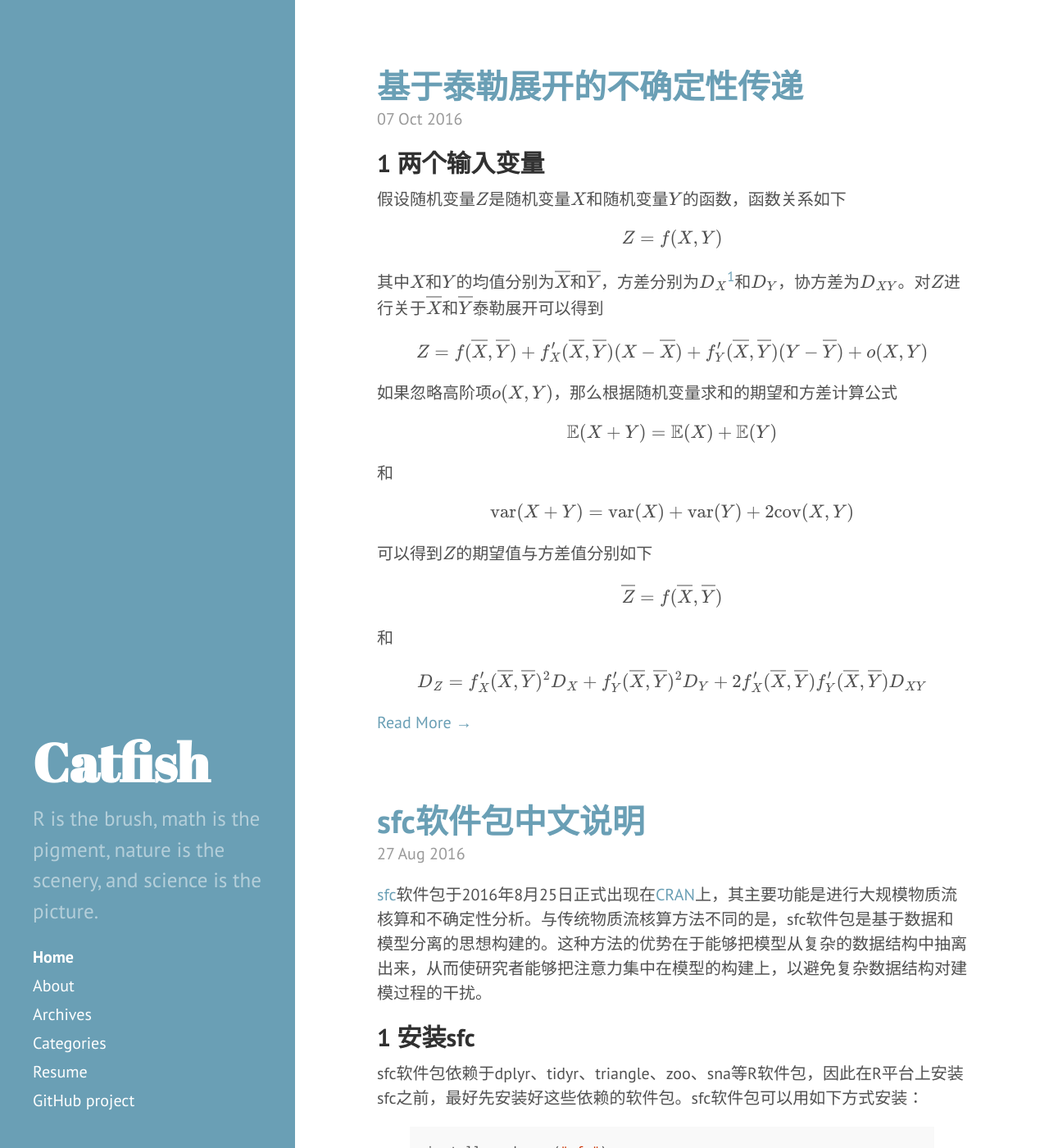
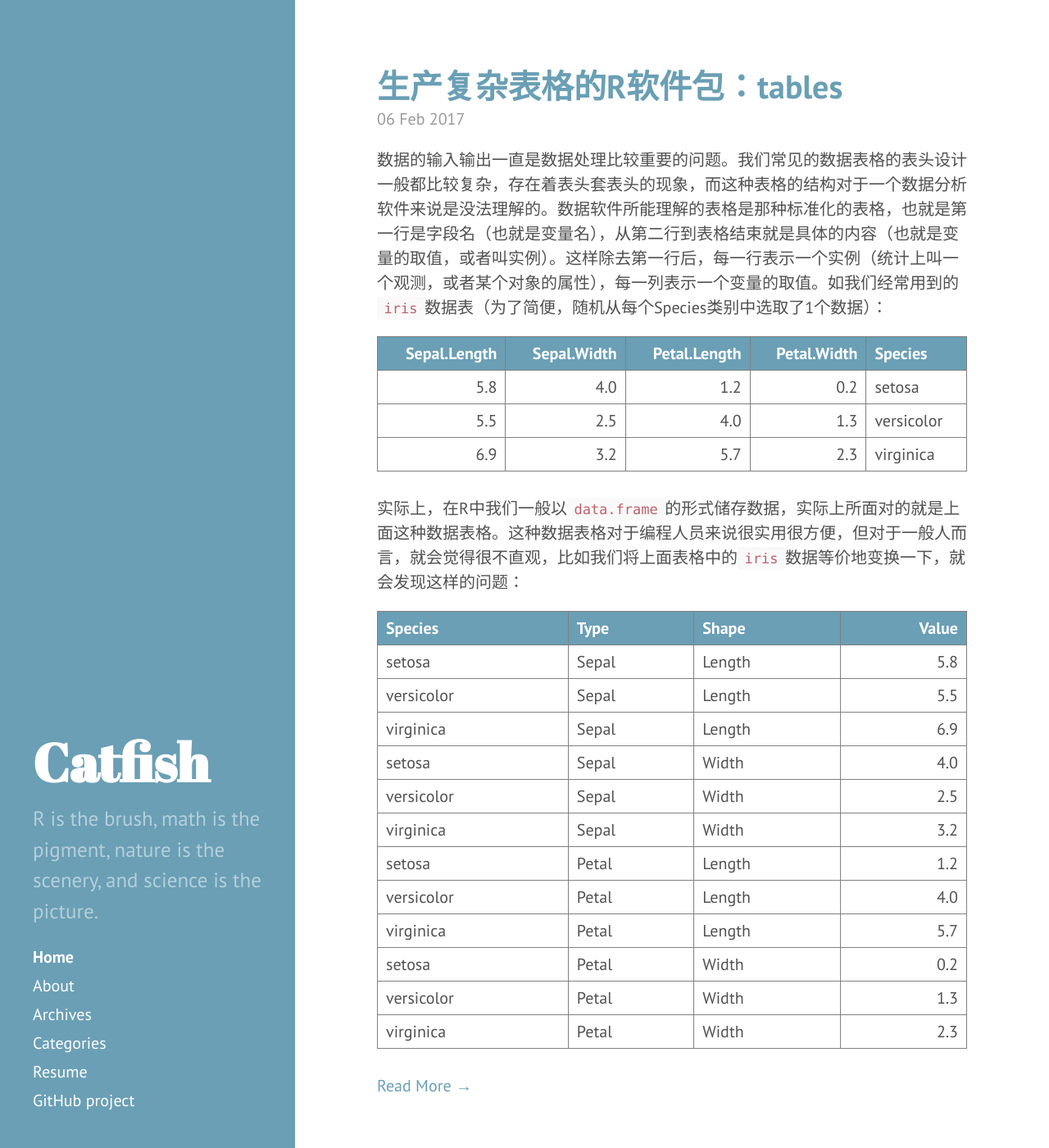
Before and after one commit to ctfysh/ctfysh.github.io, a Jekyll site: the page built from index.html, in a window 1280 px wide and 1400 px high. Shown: the whole window at 82% size. Built offline with Jekyll 4.4.1, drawn with Linux system fonts in a browser that asks for light colours; formulas are drawn with MathJax 3; the list of posts is cut into pages by our own code; comment, search, counter and statistics services are not loaded; some of the changed text lies outside the part shown.

Commit message:
add new post and modified table css in poole.css

```diff
--- /dev/null
+++ b/_posts/2017-02-06-tables-package-usage.md
@@ -0,0 +1,553 @@
+---
+layout: post
+title:  生产复杂表格的R软件包：tables
+date: "2017-02-06 17:16:02"
+published: true
+tags: [R package, Data manipulation]
+---
+
+
+
+数据的输入输出一直是数据处理比较重要的问题。我们常见的数据表格的表头设计一般都比较复杂，存在着表头套表头的现象，而这种表格的结构对于一个数据分析软件来说是没法理解的。数据软件所能理解的表格是那种标准化的表格，也就是第一行是字段名（也就是变量名），从第二行到表格结束就是具体的内容（也就是变量的取值，或者叫实例）。这样除去第一行后，每一行表示一个实例（统计上叫一个观测，或者某个对象的属性），每一列表示一个变量的取值。如我们经常用到的`iris`数据表（为了简便，随机从每个Species类别中选取了1个数据）：
+
+
+| Sepal.Length| Sepal.Width| Petal.Length| Petal.Width|Species    |
+|------------:|-----------:|------------:|-----------:|:----------|
+|          5.8|         4.0|          1.2|         0.2|setosa     |
+|          5.5|         2.5|          4.0|         1.3|versicolor |
+|          6.9|         3.2|          5.7|         2.3|virginica  |
+
+实际上，在R中我们一般以`data.frame`的形式储存数据，实际上所面对的就是上面这种数据表格。这种数据表格对于编程人员来说很实用很方便，但对于一般人而言，就会觉得很不直观，比如我们将上面表格中的`iris`数据等价地变换一下，就会发现这样的问题：
+
+
+|Species    |Type  |Shape  | Value|
+|:----------|:-----|:------|-----:|
+|setosa     |Sepal |Length |   5.8|
+|versicolor |Sepal |Length |   5.5|
+|virginica  |Sepal |Length |   6.9|
+|setosa     |Sepal |Width  |   4.0|
+|versicolor |Sepal |Width  |   2.5|
+|virginica  |Sepal |Width  |   3.2|
+|setosa     |Petal |Length |   1.2|
+|versicolor |Petal |Length |   4.0|
+|virginica  |Petal |Length |   5.7|
+|setosa     |Petal |Width  |   0.2|
+|versicolor |Petal |Width  |   1.3|
+|virginica  |Petal |Width  |   2.3|
+
+<!-- more -->
+
+1. 表格很长；
+1. 表格中重复的信息很多。
+
+因此我们很难对数据有个直观的理解和认识，也不便于数据的比较。相反，如果我们把上面的数据变成下面这个样子，可能就容易理解很多了:
+
+<style>
+.Rtable thead, .Rtable .even {
+  background-color: inherit;
+}
+.left   { text-align:left; }
+.center { text-align:center; }
+.right  { text-align:right; }
+.Rtable, .Rtable thead {
+  border-collapse: collapse;
+  border-style: solid;
+  border-width: medium 0;
+  border-color: inherit;
+}
+.Rtable th, .Rtable td {
+  padding-left: 0.5em;
+  padding-right: 0.5em;
+  border-width: 0;
+}
+</style>
+<table class="Rtable">
+<thead>
+<tr class="center">
+  <th>&nbsp;</th>
+  <th>&nbsp;</th>
+  <th colspan="3">Species</th>
+</tr>
+ <tr class="center">
+  <th>Type</th>
+  <th>Shape</th>
+  <th>setosa</th>
+  <th>versicolor</th>
+  <th>virginica</th>
+</tr>
+</thead>
+<tbody>
+<tr class="center">
+  <th class="left">Petal</th>
+  <th class="left">Length</th>
+  <td>1.2</td>
+  <td>4.0</td>
+  <td>5.7</td>
+</tr>
+ <tr class="center">
+  <th class="left">&nbsp;</th>
+  <th class="left">Width</th>
+  <td>0.2</td>
+  <td>1.3</td>
+  <td>2.3</td>
+</tr>
+ <tr class="center">
+  <th class="left">Sepal</th>
+  <th class="left">Length</th>
+  <td>5.8</td>
+  <td>5.5</td>
+  <td>6.9</td>
+</tr>
+ <tr class="center">
+  <th class="left">&nbsp;</th>
+  <th class="left">Width</th>
+  <td>4.0</td>
+  <td>2.5</td>
+  <td>3.2</td>
+</tr>
+</tbody>
+</table>
+
+上面这种表格的表头是复合式的表头，生成的表格也是“交叉式”的表格，而非前面“清单式”的表格。在R中，将“清单式”的表格转换成“交叉式”的表格，所用到的工具是Duncan Murdoch开发的软件包`tables`。在这个软件包的描述中，他写到
+
+> Computes and displays complex tables of summary statistics.
+  Output may be in LaTeX, HTML, plain text, or an R
+  matrix for further processing.
+
+也就是说，`tables`这个软件包的作用有两个：
+
+1. 汇总数据；
+1. 输出复杂“交叉式”表格。
+
+那么，上面的复杂“交叉式”表格是如何通过代码实现的呢？其实只用到了一个函数，那就是`tabular`这个函数：
+
+
+{% highlight r %}
+tabular(Factor(Type) * Factor(Shape) ~
+          Species * Heading() * Value * Heading() * mean,
+        data = d1)
+{% endhighlight %}
+
+从上面的代码中可以看出，`tabular`这个函数最主要的操作手段是一个`formula`，这个`formula`用`~`将两个部分连接起来，其中`~`左边表示的是“交叉式”表格的“行表头”（即所生成的表格左边标蓝绿底白字的那2列），其右边表示的是“列表头”（即所生成的表格上边标蓝绿底白字的那2行）。下面用另外一个例子来说明`formula`如何编写：
+
+
+{% highlight r %}
+tabular((Species + 1) ~ (n = 1) + Format(digits = 2) *
+          (Sepal.Length + Sepal.Width) * (mean + sd),
+          data = iris)
+{% endhighlight %}
+
+这个代码生成的表格为：
+
+<style>
+.Rtable thead, .Rtable .even {
+  background-color: inherit;
+}
+.left   { text-align:left; }
+.center { text-align:center; }
+.right  { text-align:right; }
+.Rtable, .Rtable thead {
+  border-collapse: collapse;
+  border-style: solid;
+  border-width: medium 0;
+  border-color: inherit;
+}
+.Rtable th, .Rtable td {
+  padding-left: 0.5em;
+  padding-right: 0.5em;
+  border-width: 0;
+}
+</style>
+<table class="Rtable">
+<thead>
+<tr class="center">
+  <th>&nbsp;</th>
+  <th>&nbsp;</th>
+  <th colspan="2">Sepal.Length</th>
+  <th colspan="2">Sepal.Width</th>
+</tr>
+ <tr class="center">
+  <th>Species</th>
+  <th>n</th>
+  <th>mean</th>
+  <th>sd</th>
+  <th>mean</th>
+  <th>sd</th>
+</tr>
+</thead>
+<tbody>
+<tr class="center">
+  <th class="left">setosa</th>
+  <td> 50</td>
+  <td>5.01</td>
+  <td>0.35</td>
+  <td>3.43</td>
+  <td>0.38</td>
+</tr>
+ <tr class="center">
+  <th class="left">versicolor</th>
+  <td> 50</td>
+  <td>5.94</td>
+  <td>0.52</td>
+  <td>2.77</td>
+  <td>0.31</td>
+</tr>
+ <tr class="center">
+  <th class="left">virginica</th>
+  <td> 50</td>
+  <td>6.59</td>
+  <td>0.64</td>
+  <td>2.97</td>
+  <td>0.32</td>
+</tr>
+ <tr class="center">
+  <th class="left">All</th>
+  <td>150</td>
+  <td>5.84</td>
+  <td>0.83</td>
+  <td>3.06</td>
+  <td>0.44</td>
+</tr>
+</tbody>
+</table>
+
+在`formula`中，除`~`外还有3个重要的符号：`+`、`*`和`=`。简单地说，`+`所起的作用就是连接作用：在`~`左边，变量用`+`相连就表示增加这些变量所代表的行，“+1”就表示增加一行汇总“All”；在`~`右边，变量用`+`相连就表示增加这些变量所代表的列，“+1”就表示增加一行汇总“All”。`~`左右两边不能同时为1（即“1~1”），因为这个表是空表无意义。
+
+用下面的例子来说明`+`的用法。
+
+
+{% highlight r %}
+set.seed(123)
+X <- runif(10)
+A <- sample(letters[1:2], 10, rep=TRUE)
+B <- factor(A)
+{% endhighlight %}
+
+- `+`在`~`左边
+
+
+{% highlight r %}
+tabular(A + B ~ 1)
+{% endhighlight %}
+
+<style>
+.Rtable thead, .Rtable .even {
+  background-color: inherit;
+}
+.left   { text-align:left; }
+.center { text-align:center; }
+.right  { text-align:right; }
+.Rtable, .Rtable thead {
+  border-collapse: collapse;
+  border-style: solid;
+  border-width: medium 0;
+  border-color: inherit;
+}
+.Rtable th, .Rtable td {
+  padding-left: 0.5em;
+  padding-right: 0.5em;
+  border-width: 0;
+}
+</style>
+<table class="Rtable">
+<thead>
+<tr class="center">
+  <th></th>
+  <th></th>
+  <th>All</th>
+</tr>
+</thead>
+<tbody>
+<tr class="center">
+  <th class="left"></th>
+  <th class="left">A</th>
+  <td>10</td>
+</tr>
+ <tr class="center">
+  <th class="left">B</th>
+  <th class="left">a</th>
+  <td> 5</td>
+</tr>
+ <tr class="center">
+  <th class="left"></th>
+  <th class="left">b</th>
+  <td> 5</td>
+</tr>
+</tbody>
+</table>
+
+- `+`在`~`右边
+
+
+{% highlight r %}
+tabular(1 ~ A + B)
+{% endhighlight %}
+
+<style>
+.Rtable thead, .Rtable .even {
+  background-color: inherit;
+}
+.left   { text-align:left; }
+.center { text-align:center; }
+.right  { text-align:right; }
+.Rtable, .Rtable thead {
+  border-collapse: collapse;
+  border-style: solid;
+  border-width: medium 0;
+  border-color: inherit;
+}
+.Rtable th, .Rtable td {
+  padding-left: 0.5em;
+  padding-right: 0.5em;
+  border-width: 0;
+}
+</style>
+<table class="Rtable">
+<thead>
+<tr class="center">
+  <th>&nbsp;</th>
+  <th>&nbsp;</th>
+  <th colspan="2">B</th>
+</tr>
+ <tr class="center">
+  <th></th>
+  <th>A</th>
+  <th>a</th>
+  <th>b</th>
+</tr>
+</thead>
+<tbody>
+<tr class="center">
+  <th class="left">All</th>
+  <td>10</td>
+  <td>5</td>
+  <td>5</td>
+</tr>
+</tbody>
+</table>
+
+这里`A`和`B`其实数值上是一样的，只是数据类型不一样：`A`表示的是字符型（`character`）而`B`表示的是因子型（`factor`）。在进行数据汇总的时候，字符型被看成一个整体不被展开，而因子型则会按照因子进行展开统计，如果需要对字符型的数据进行展开统计，则需要用`Factor`函数将其转化为因子，如前面例子中的`Factor(Type)`和`Factor(Shape)`。
+
+`*`所起的作用就是交叉作用，相当于几个条件同时满足。这里也分两种情况：`*`连接两个因子型变量，那么生成的就是这两个因子型变量所有因子组合的情况；`*`连接一个因子型变量和一个数值型变量，那么生成的就是将数值型变量按照因子型变量所有因子进行展开统计，所以另外还需要增加一个统计方法的函数，比如`mean`和`sd`。
+
+- `*`连接两个因子型变量
+
+
+{% highlight r %}
+tabular(Factor(A) * B ~ 1)
+{% endhighlight %}
+
+<style>
+.Rtable thead, .Rtable .even {
+  background-color: inherit;
+}
+.left   { text-align:left; }
+.center { text-align:center; }
+.right  { text-align:right; }
+.Rtable, .Rtable thead {
+  border-collapse: collapse;
+  border-style: solid;
+  border-width: medium 0;
+  border-color: inherit;
+}
+.Rtable th, .Rtable td {
+  padding-left: 0.5em;
+  padding-right: 0.5em;
+  border-width: 0;
+}
+</style>
+<table class="Rtable">
+<thead>
+<tr class="center">
+  <th>A</th>
+  <th>B</th>
+  <th>All</th>
+</tr>
+</thead>
+<tbody>
+<tr class="center">
+  <th class="left">a</th>
+  <th class="left">a</th>
+  <td>5</td>
+</tr>
+ <tr class="center">
+  <th class="left">&nbsp;</th>
+  <th class="left">b</th>
+  <td>0</td>
+</tr>
+ <tr class="center">
+  <th class="left">b</th>
+  <th class="left">a</th>
+  <td>0</td>
+</tr>
+ <tr class="center">
+  <th class="left">&nbsp;</th>
+  <th class="left">b</th>
+  <td>5</td>
+</tr>
+</tbody>
+</table>
+
+- `*`连接一个因子型变量和一个数值型变量
+
+
+{% highlight r %}
+tabular(1 ~ B * X * mean)
+{% endhighlight %}
+
+<style>
+.Rtable thead, .Rtable .even {
+  background-color: inherit;
+}
+.left   { text-align:left; }
+.center { text-align:center; }
+.right  { text-align:right; }
+.Rtable, .Rtable thead {
+  border-collapse: collapse;
+  border-style: solid;
+  border-width: medium 0;
+  border-color: inherit;
+}
+.Rtable th, .Rtable td {
+  padding-left: 0.5em;
+  padding-right: 0.5em;
+  border-width: 0;
+}
+</style>
+<table class="Rtable">
+<thead>
+<tr class="center">
+  <th>&nbsp;</th>
+  <th colspan="2">B</th>
+</tr>
+ <tr class="center">
+  <th>&nbsp;</th>
+  <th>a</th>
+  <th>b</th>
+</tr>
+ <tr class="center">
+  <th>&nbsp;</th>
+  <th>X</th>
+  <th>X</th>
+</tr>
+ <tr class="center">
+  <th></th>
+  <th>mean</th>
+  <th>mean</th>
+</tr>
+</thead>
+<tbody>
+<tr class="center">
+  <th class="left">All</th>
+  <td>0.7401</td>
+  <td>0.4163</td>
+</tr>
+</tbody>
+</table>
+
+这里需要说明的是`+`和`*`都满足交换律，也就是说在一个表达式里，这两个连接符连接的变量的顺序发生变化时不会导致报错，但是会改变变量在表格中出现的顺序。另外`*`优先级高于`+`且还满足分配律，即
+`A * (B + C)`等效于`A * B + A * C`。
+
+`=`就比较简单了，用来指定某一列的名称，需要与`()`连用。例如：
+
+
+{% highlight r %}
+tabular((n = 1) ~ B)
+{% endhighlight %}
+
+<style>
+.Rtable thead, .Rtable .even {
+  background-color: inherit;
+}
+.left   { text-align:left; }
+.center { text-align:center; }
+.right  { text-align:right; }
+.Rtable, .Rtable thead {
+  border-collapse: collapse;
+  border-style: solid;
+  border-width: medium 0;
+  border-color: inherit;
+}
+.Rtable th, .Rtable td {
+  padding-left: 0.5em;
+  padding-right: 0.5em;
+  border-width: 0;
+}
+</style>
+<table class="Rtable">
+<thead>
+<tr class="center">
+  <th>&nbsp;</th>
+  <th colspan="2">B</th>
+</tr>
+ <tr class="center">
+  <th></th>
+  <th>a</th>
+  <th>b</th>
+</tr>
+</thead>
+<tbody>
+<tr class="center">
+  <th class="left">n</th>
+  <td>5</td>
+  <td>5</td>
+</tr>
+</tbody>
+</table>
+
+就将“All”变成了“n”。
+
+另外，如果要去掉对表格和数据进行修饰，可以在相关变量前面加上起修饰作用的函数，比如`Heading`和`Format`等。`Heading`可以去掉某个不需要的名称，而`Format`可以对数据进行小数保留有效数字设置。比如：
+
+
+{% highlight r %}
+tabular(B + 1 ~
+          Format(digit = 2) * Heading() *
+          X * (X_mean = mean))
+{% endhighlight %}
+
+<style>
+.Rtable thead, .Rtable .even {
+  background-color: inherit;
+}
+.left   { text-align:left; }
+.center { text-align:center; }
+.right  { text-align:right; }
+.Rtable, .Rtable thead {
+  border-collapse: collapse;
+  border-style: solid;
+  border-width: medium 0;
+  border-color: inherit;
+}
+.Rtable th, .Rtable td {
+  padding-left: 0.5em;
+  padding-right: 0.5em;
+  border-width: 0;
+}
+</style>
+<table class="Rtable">
+<thead>
+<tr class="center">
+  <th>B</th>
+  <th>X_mean</th>
+</tr>
+</thead>
+<tbody>
+<tr class="center">
+  <th class="left">a</th>
+  <td>0.74</td>
+</tr>
+ <tr class="center">
+  <th class="left">b</th>
+  <td>0.42</td>
+</tr>
+ <tr class="center">
+  <th class="left">All</th>
+  <td>0.58</td>
+</tr>
+</tbody>
+</table>
+
+这样，计算的结果只保留了2为有效数字，并且`X`被隐藏了，`mean`重命名为`X_mean`。
+
+掌握了以上用法基本就能够处理常规的复杂“交叉式”表格的生成问题，更多函数和用法可以查看这个软件包的帮助文件或者“Vignettes”。
--- a/public/css/poole.css
+++ b/public/css/poole.css
@@ -246,11 +246,12 @@ th {
   padding: .25rem .5rem;
   border: 1px solid #e5e5e5;
 }
+/* Closed by tiger
 tbody tr:nth-child(odd) td,
 tbody tr:nth-child(odd) th {
   background-color: #f9f9f9;
 }
-
+*/
 
 /*
  * Custom type
```
Also changed, not shown: _source/2017-02-06-tables-package-usage.Rmd (added, +178 -0 lines).
